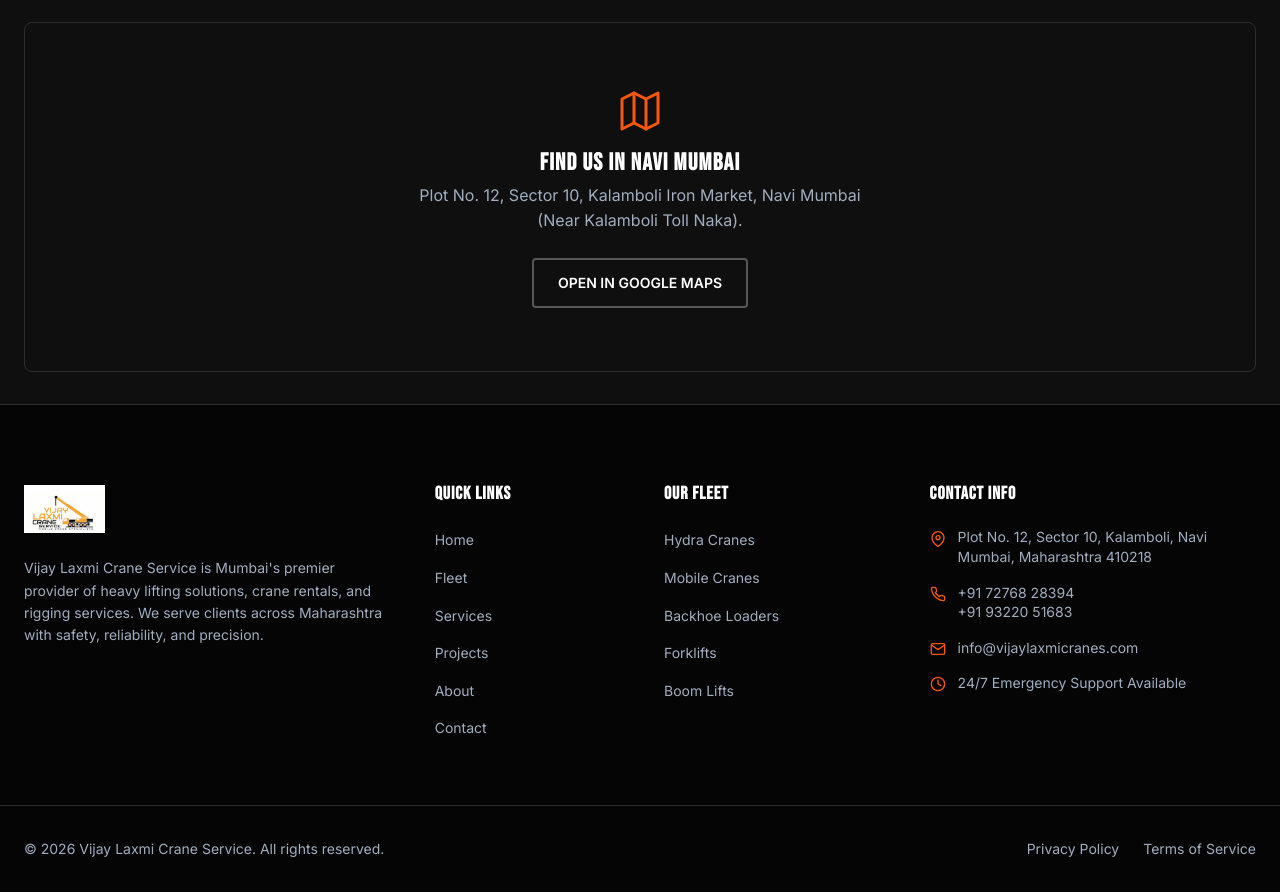
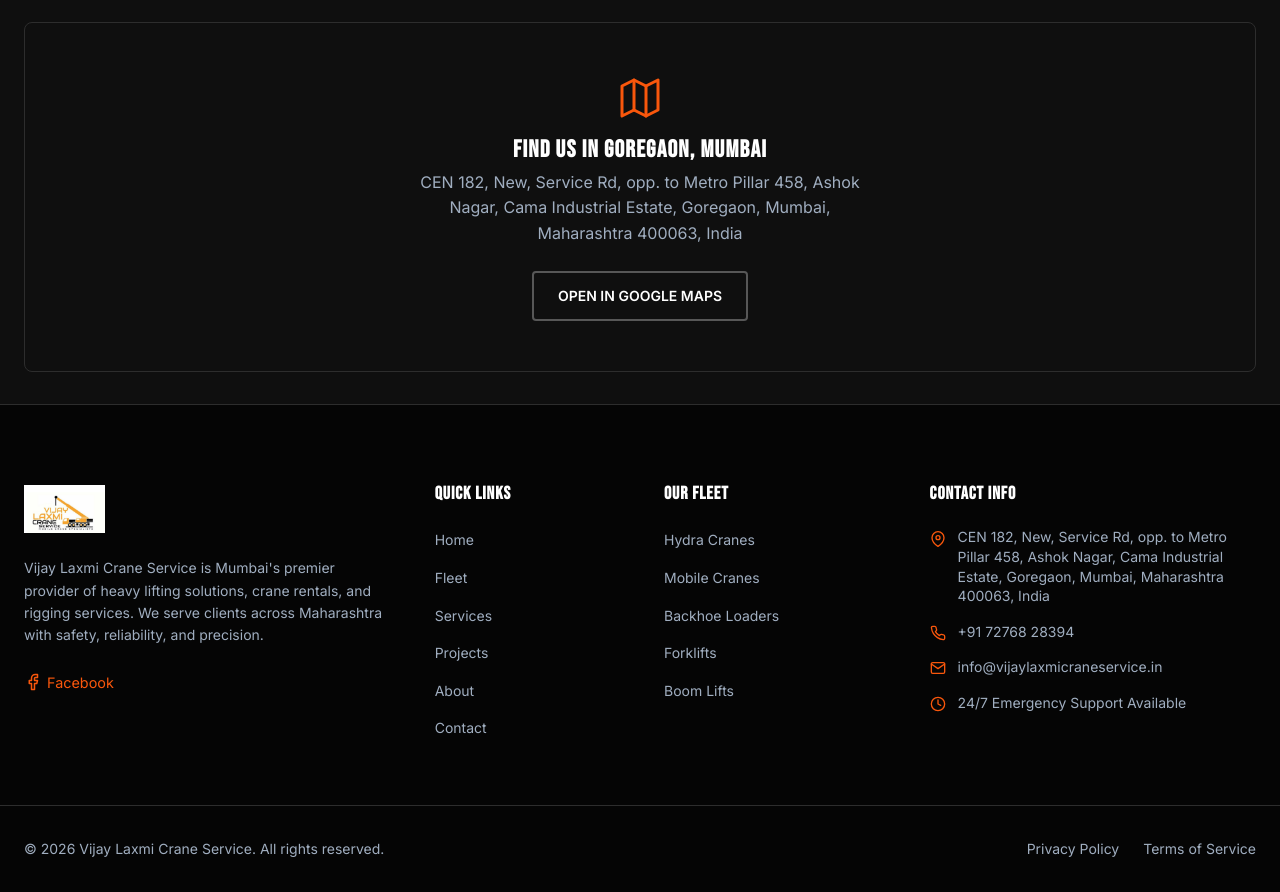
Before and after one commit to MrBhati/vlcs, a plain HTML site: page contact.html in a window 1280 px wide. Shown: the part 1460-2352 px from the top of the page. Drawn offline with Linux system fonts and the light colour scheme.

Commit message:
update contacts

```diff
--- a/contact.html
+++ b/contact.html
@@ -4,7 +4,7 @@
     <meta charset="UTF-8">
     <meta name="viewport" content="width=device-width, initial-scale=1.0">
     <title>Contact Us — Vijay Laxmi Crane Service Mumbai</title>
-    <meta name="description" content="Get in touch with Vijay Laxmi Crane Service in Kalamboli, Navi Mumbai. Call +91 72768 28394 or email us for crane hire pricing.">
+    <meta name="description" content="Get in touch with Vijay Laxmi Crane Service in Goregaon, Mumbai. Call +91 72768 28394 or email us for crane hire pricing.">
     <link rel="stylesheet" href="style.css?v=1.1">
 </head>
 <body>
@@ -81,15 +81,14 @@
                                 <path d="M21 10c0 7-9 13-9 13s-9-6-9-13a9 9 0 0 1 18 0z"></path>
                                 <circle cx="12" cy="10" r="3"></circle>
                             </svg>
-                            <span style="font-size: 1rem;">Plot No. 12, Sector 10, Kalamboli, Navi Mumbai, Maharashtra 410218</span>
+                            <span style="font-size: 1rem;">CEN 182, New, Service Rd, opp. to Metro Pillar 458, Ashok Nagar, Cama Industrial Estate, Goregaon, Mumbai, Maharashtra 400063, India</span>
                         </div>
                         <div class="contact-info-item">
                             <svg xmlns="http://www.w3.org/2000/svg" width="20" height="20" viewBox="0 0 24 24" fill="none" stroke="currentColor" stroke-width="2" stroke-linecap="round" stroke-linejoin="round">
                                 <path d="M22 16.92v3a2 2 0 0 1-2.18 2 19.79 19.79 0 0 1-8.63-3.07 19.5 19.5 0 0 1-6-6 19.79 19.79 0 0 1-3.07-8.67A2 2 0 0 1 4.11 2h3a2 2 0 0 1 2 1.72 12.84 12.84 0 0 0 .7 2.81 2 2 0 0 1-.45 2.11L8.09 9.91a16 16 0 0 0 6 6l1.27-1.27a2 2 0 0 1 2.11-.45 12.84 12.84 0 0 0 2.81.7A2 2 0 0 1 22 16.92z"></path>
                             </svg>
                             <span style="font-size: 1rem;">
-                                <a href="tel:+917276828394">+91 72768 28394</a><br>
-                                <a href="tel:+919322051683">+91 93220 51683</a>
+                                <a href="tel:+917276828394">+91 72768 28394</a>
                             </span>
                         </div>
                         <div class="contact-info-item">
@@ -97,7 +96,7 @@
                                 <path d="M4 4h16c1.1 0 2 .9 2 2v12c0 1.1-.9 2-2 2H4c-1.1 0-2-.9-2-2V6c0-1.1.9-2 2-2z"></path>
                                 <polyline points="22,6 12,13 2,6"></polyline>
                             </svg>
-                            <span style="font-size: 1rem;"><a href="mailto:info@vijaylaxmicranes.com">info@vijaylaxmicranes.com</a></span>
+                            <span style="font-size: 1rem;"><a href="mailto:info@vijaylaxmicraneservice.in">info@vijaylaxmicraneservice.in</a></span>
                         </div>
                         <div class="contact-info-item">
                             <svg xmlns="http://www.w3.org/2000/svg" width="20" height="20" viewBox="0 0 24 24" fill="none" stroke="currentColor" stroke-width="2" stroke-linecap="round" stroke-linejoin="round">
@@ -154,9 +153,9 @@
                     <line x1="9" y1="3" x2="9" y2="18"></line>
                     <line x1="15" y1="6" x2="15" y2="21"></line>
                 </svg>
-                <h4 style="font-size: 1.5rem; margin-bottom: 0.5rem; color: var(--white);">Find Us in Navi Mumbai</h4>
-                <p style="max-width: 450px; margin-bottom: 1.5rem;">Plot No. 12, Sector 10, Kalamboli Iron Market, Navi Mumbai (Near Kalamboli Toll Naka).</p>
-                <a href="https://maps.google.com/?q=Kalamboli+Iron+Market+Navi+Mumbai" target="_blank" class="btn btn-outline">Open in Google Maps</a>
+                <h4 style="font-size: 1.5rem; margin-bottom: 0.5rem; color: var(--white);">Find Us in Goregaon, Mumbai</h4>
+                <p style="max-width: 450px; margin-bottom: 1.5rem;">CEN 182, New, Service Rd, opp. to Metro Pillar 458, Ashok Nagar, Cama Industrial Estate, Goregaon, Mumbai, Maharashtra 400063, India</p>
+                <a href="https://www.google.com/maps/search/?api=1&query=Vijay%20Laxmi%20Crane%20Service%20CEN%20182%2C%20New%2C%20Service%20Rd%2C%20opp.%20to%20Metro%20Pillar%20458%2C%20Ashok%20Nagar%2C%20Cama%20Industrial%20Estate%2C%20Goregaon%2C%20Mumbai%2C%20Maharashtra%20400063%2C%20India" target="_blank" class="btn btn-outline">Open in Google Maps</a>
             </div>
         </div>
     </section>
@@ -167,6 +166,14 @@
             <div class="footer-col footer-col-about">
                 <img src="images/horizontal.png" alt="Vijay Laxmi Crane Service">
                 <p class="footer-about-text">Vijay Laxmi Crane Service is Mumbai's premier provider of heavy lifting solutions, crane rentals, and rigging services. We serve clients across Maharashtra with safety, reliability, and precision.</p>
+                <div class="footer-social" style="margin-top: 1rem; display: flex; gap: 10px;">
+                    <a href="https://www.facebook.com/vijaylaxmicrane/" target="_blank" style="color: var(--primary-color); display: flex; align-items: center; gap: 5px; font-size: 0.9rem; text-decoration: none;">
+                        <svg xmlns="http://www.w3.org/2000/svg" width="18" height="18" viewBox="0 0 24 24" fill="none" stroke="currentColor" stroke-width="2" stroke-linecap="round" stroke-linejoin="round" style="vertical-align: middle;">
+                            <path d="M18 2h-3a5 5 0 0 0-5 5v3H7v4h3v8h4v-8h3l1-4h-4V7a1 1 0 0 1 1-1h3z"></path>
+                        </svg>
+                        <span>Facebook</span>
+                    </a>
+                </div>
             </div>
 
             <div class="footer-col">
@@ -200,15 +207,14 @@
                             <path d="M21 10c0 7-9 13-9 13s-9-6-9-13a9 9 0 0 1 18 0z"></path>
                             <circle cx="12" cy="10" r="3"></circle>
                         </svg>
-                        <span>Plot No. 12, Sector 10, Kalamboli, Navi Mumbai, Maharashtra 410218</span>
+                        <span>CEN 182, New, Service Rd, opp. to Metro Pillar 458, Ashok Nagar, Cama Industrial Estate, Goregaon, Mumbai, Maharashtra 400063, India</span>
                     </div>
                     <div class="contact-info-item">
                         <svg xmlns="http://www.w3.org/2000/svg" width="16" height="16" viewBox="0 0 24 24" fill="none" stroke="currentColor" stroke-width="2" stroke-linecap="round" stroke-linejoin="round">
                             <path d="M22 16.92v3a2 2 0 0 1-2.18 2 19.79 19.79 0 0 1-8.63-3.07 19.5 19.5 0 0 1-6-6 19.79 19.79 0 0 1-3.07-8.67A2 2 0 0 1 4.11 2h3a2 2 0 0 1 2 1.72 12.84 12.84 0 0 0 .7 2.81 2 2 0 0 1-.45 2.11L8.09 9.91a16 16 0 0 0 6 6l1.27-1.27a2 2 0 0 1 2.11-.45 12.84 12.84 0 0 0 2.81.7A2 2 0 0 1 22 16.92z"></path>
                         </svg>
                         <span>
-                            <a href="tel:+917276828394">+91 72768 28394</a><br>
-                            <a href="tel:+919322051683">+91 93220 51683</a>
+                            <a href="tel:+917276828394">+91 72768 28394</a>
                         </span>
                     </div>
                     <div class="contact-info-item">
@@ -216,7 +222,7 @@
                             <path d="M4 4h16c1.1 0 2 .9 2 2v12c0 1.1-.9 2-2 2H4c-1.1 0-2-.9-2-2V6c0-1.1.9-2 2-2z"></path>
                             <polyline points="22,6 12,13 2,6"></polyline>
                         </svg>
-                        <span><a href="mailto:info@vijaylaxmicranes.com">info@vijaylaxmicranes.com</a></span>
+                        <span><a href="mailto:info@vijaylaxmicraneservice.in">info@vijaylaxmicraneservice.in</a></span>
                     </div>
                     <div class="contact-info-item">
                         <svg xmlns="http://www.w3.org/2000/svg" width="16" height="16" viewBox="0 0 24 24" fill="none" stroke="currentColor" stroke-width="2" stroke-linecap="round" stroke-linejoin="round">
```
Also changed, not shown: about.html (+11 -4 lines), fleet.html (+11 -4 lines), index.html (+11 -4 lines), projects.html (+11 -4 lines), services.html (+11 -4 lines), 3 other files.
